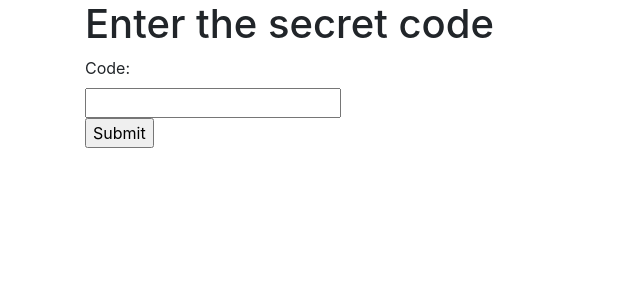
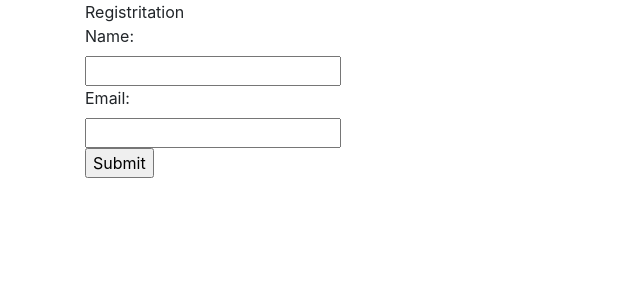
Before and after one commit to kasparia/inviter, a Flask app: page / in a window 1280 px wide. Shown: the top 300 px of the page, without its empty margins (0-640 px from the left). Run offline with Flask 3, Linux system fonts and the light colour scheme; parts of the project's set-up code (start-up, migrations or seed data) failed here and were passed over; some libraries are stand-ins or nearby versions.

Commit message:
Add simplified registration

```diff
--- a/website/templates/admin.html
+++ b/website/templates/admin.html
@@ -3,9 +3,9 @@
 <H1>Registered codes</H1>
 
 <ul class="list-group list-group-flush" id="notes">
-	{% for Registrant in registrants %}
-	<li class="list-group-item">{{ Registrant.invitecode }}
-	<p>{{ Registrant.reg_email }}</p>
+	{% for Visitor in registrants %}
+	<li class="list-group-item">{{ Visitor.visitorEmail }}
+	<p>{{ Visitor.visitorName }}</p>
 	</li>
 	{% endfor %}
 </ul>
--- a/website/templates/home.html
+++ b/website/templates/home.html
@@ -1,13 +1,14 @@
 {% extends 'base.html' %} {% block title %}Home{% endblock %} {% block content %}
 
-<H1>Enter the secret code</H1>
-
-<form>
-  <label for="code">Code:</label><br>
-  <input type="text" id="code" name="code"><br>
-  <!--<label for="code">Email:</label><br>
-  <input type="text" id="email" name="email"><br>-->
-  <input type="submit" value="Submit">
-</form>
+<div class="register">
+  <div class="register-title">Registritation</div>
+  <form>
+    <label for="code">Name:</label><br>
+    <input type="text" id="nameField" name="nameField"><br>
+    <label for="code">Email:</label><br>
+    <input type="text" id="emailField" name="emailField"><br>
+    <input type="submit" value="Submit">
+  </form>
+</div>
 
 {% endblock %}
--- a/website/views.py
+++ b/website/views.py
@@ -1,27 +1,34 @@
 from flask import Blueprint, render_template, request, flash, redirect, url_for
 from flask_login import login_required, logout_user, current_user
 from . import db, is_valid_email, is_valid_string
-from .models import Registrant
+from .models import Registrant, Visitor
 
 views = Blueprint('views', __name__)
 
 @views.route('/', methods=['GET', 'POST'])
 def home():
 
-	if request.args.get('code') !=None and request.args.get('email') !=None:
-		input_code = request.args.get('code')
-		input_email = request.args.get('email')
+	# if request.args.get('code') !=None and request.args.get('email') !=None:
+	if request.args.get('nameField') !=None and request.args.get('emailField') !=None:
+		# input_code = request.args.get('code')
+		nameFieldData = request.args.get('nameField')
+		emailFieldData = request.args.get('emailField')
 
-		if is_valid_email(input_email):
-			email = Registrant.query.filter_by(reg_email=input_email).first()
-			if email != None:
+		if is_valid_email(emailFieldData):
+			visitorEmail = Visitor.query.filter_by(visitorEmail=emailFieldData).first()
+			if visitorEmail != None:
 				flash("Email already registered", category='error')
-				return render_template("register.html", user=current_user, code=input_code)
+				# return render_template("register.html", user=current_user, code=input_code)
+				return render_template("register.html", user=current_user)
 			else:
-				code = Registrant.query.filter_by(invitecode=input_code+"\n").first()
-				if code:
-					code.reg_email = input_email
-					code.used = True
+				# visitorInstance = Visitor.query.filter_by(visitorEmail=emailFieldData+"\n").first()
+				#if is_valid_string(nameFieldData):
+				visitorInstance = Visitor.query.filter_by(visitorEmail=emailFieldData+"\n").first()
+				if visitorInstance == None:
+					visitorInstance = Visitor()
+					visitorInstance.visitorName = nameFieldData
+					visitorInstance.visitorEmail = emailFieldData
+					db.session.add(visitorInstance)
 					db.session.commit()
 					return("Email registered!")
 				else:
@@ -30,10 +37,15 @@ def home():
 
 		else:
 			flash("Invalid email address", category='error')
-			return render_template("register.html", user=current_user, code=input_code)
+			# return render_template("register.html", user=current_user, code=input_code)
+			return render_template("register.html", user=current_user)
+	else:
+		#flash("Invalid code", category='error')
+		return render_template("home.html", user=current_user)
 
 
-	elif request.args.get('code') !=None:
+
+	"""elif request.args.get('code') !=None:
 		input_code = request.args.get('code').upper()
 		if is_valid_string(input_code):
 			code = Registrant.query.filter_by(invitecode=input_code+"\n").first()
@@ -52,12 +64,13 @@ def home():
 			flash("Invalid code", category='error')
 			return render_template("home.html", user=current_user)
 	else:
-		return render_template("home.html", user=current_user)
+		return render_template("home.html", user=current_user)"""
 
 @views.route('/admin', methods=['GET'])
 @login_required
 def admin():
 
 	#Registrants = Registrant.query.order_by(Registrant.id).all()
-	Registrants = Registrant.query.filter_by(used=True).order_by(Registrant.id).all()
-	return render_template("admin.html", registrants=Registrants, user=current_user)
+	# Visitors = Visitor.query.order_by(Visitor.id).all()
+	Visitors = Visitor.query.all()
+	return render_template("admin.html", registrants=Visitors, user=current_user)
```
